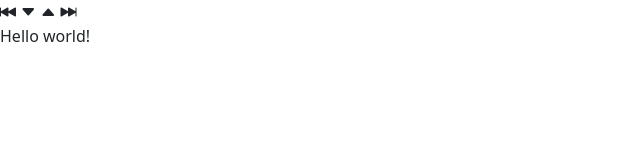
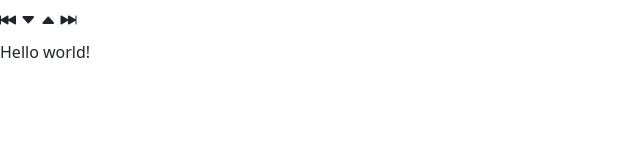
Before and after one commit to hy144328/steins-feed-ui, a plain HTML site: page index.html in a window 1280 px wide. Shown: the whole page, without its empty margins (0-640 px from the left). Drawn offline with nearby package versions, Linux system fonts and the light colour scheme.

Commit message:
Navbar class.

```diff
--- a/index.html
+++ b/index.html
@@ -11,11 +11,13 @@
     <script src="https://cdn.jsdelivr.net/npm/bootstrap@5.2.0-beta1/dist/js/bootstrap.bundle.min.js" integrity="sha384-pprn3073KE6tl6bjs2QrFaJGz5/SUsLqktiwsUTF55Jfv3qYSDhgCecCxMW52nD2" crossorigin="anonymous" defer></script>
   </head>
   <body>
-    <nav>
+    <nav class="navbar">
+      <span>
       <i class="bi bi-skip-backward-fill"></i>
       <i class="bi bi-caret-down-fill"></i>
       <i class="bi bi-caret-up-fill"></i>
       <i class="bi bi-skip-forward-fill"></i>
+      </span>
     </nav>
     <p>Hello world!</p>
   </body>
```
